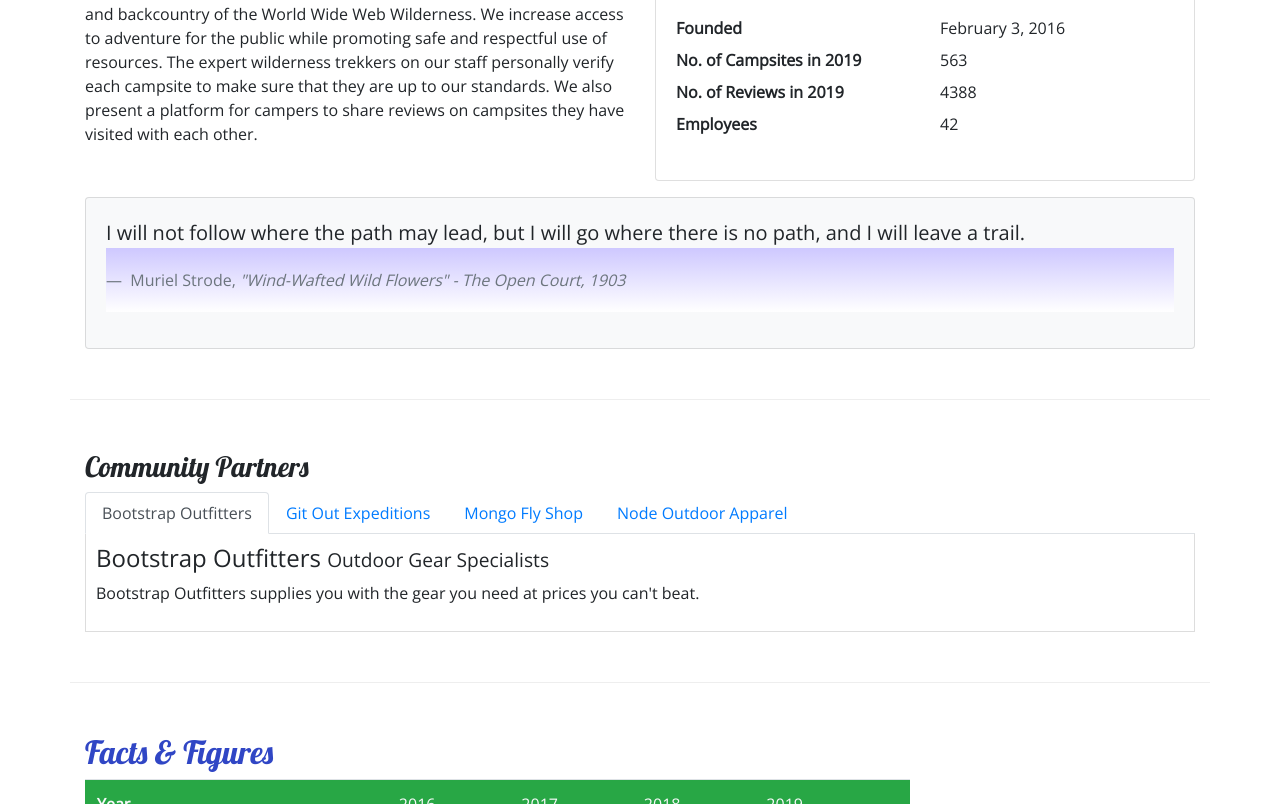
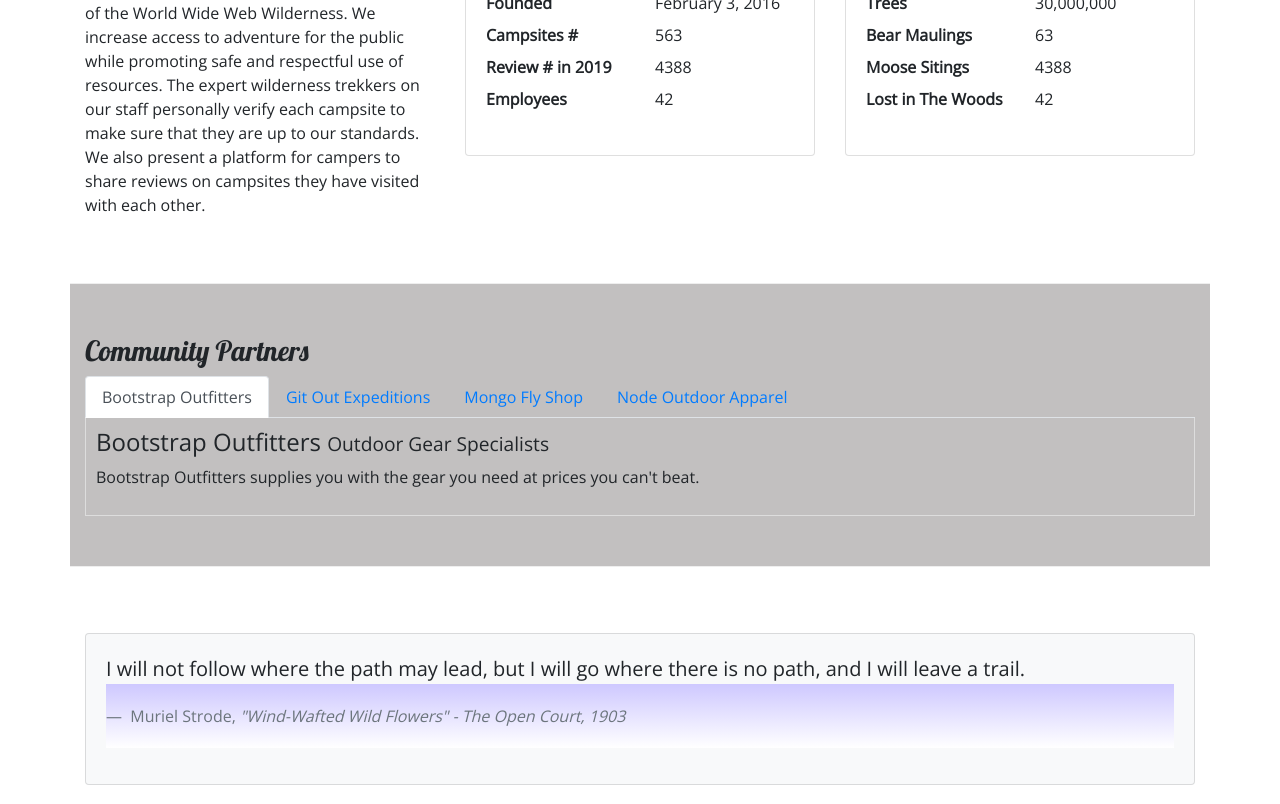
Before and after one commit to mattsander1966/newcampsite, a website: page aboutus.html in a window 1280 px wide. Shown: the part 467-1271 px from the top of the page. Drawn offline with nearby package versions, Linux system fonts and the light colour scheme.

Commit message:
Matts changes

```diff
--- a/aboutus.html
+++ b/aboutus.html
@@ -52,30 +52,18 @@
         <div class="collapse navbar-collapse" id="nucampNavbar">
           <ul class="navbar-nav">
             <li class="nav-item">
-              <a class="nav-link" href="index.html"
-                ><i class="fa fa-home fa-lg"></i>Home</a
-              >
+              <a class="nav-link" href="index.html"><i class="fa fa-home fa-lg"></i>Home</a>
             </li>
-            <li class="nav-item active">
-              <a class="nav-link" href="#"
-                ><i class="fa fa-info fa-lg"></i>About</a
-              >
+            <li class="nav-item active"><a class="nav-link" href="#"><i class="fa fa-info fa-lg"></i>About</a>
             </li>
-            <li class="nav-item">
-              <a class="nav-link" href="sites.html"
-                ><i class="fa fa-list fa-lg"></i> Sites</a
-              >
+            <li class="nav-item"><a class="nav-link" href="sites.html"><i class="fa fa-list fa-lg"></i> Sites</a>
             </li>
-            <li class="nav-item">
-              <a class="nav-link" href="contactus.html"
-                ><i class="fa fa-address-book fa-lg"></i> Contact</a
-              >
+            <li class="nav-item"><a class="nav-link" href="contactus.html"><i class="fa fa-address-book fa-lg"></i> Contact</a>
             </li>
           </ul>
         </div>
       </div>
     </nav>
-
     <div class="container">
       <div class="row">
         <div class="col">
@@ -84,40 +72,86 @@
             <li class="breadcrumb-item active">About</li>
           </ol>
           <h2>About Us</h2>
-          <hr />
         </div>
       </div>
-
       <div class="row row-content">
-        <div class="col-sm-6">
+        <div class="col-sm-4">
           <h3>Our Mission</h3>
           <p>
-            We present a curated database of the best campsites in the vast
-            woods and backcountry of the World Wide Web Wilderness. We increase
-            access to adventure for the public while promoting safe and
-            respectful use of resources. The expert wilderness trekkers on our
-            staff personally verify each campsite to make sure that they are up
-            to our standards. We also present a platform for campers to share
+            We present a curated database of the best campsites in the vast woods and backcountry of the World Wide Web Wilderness. We increase
+            access to adventure for the public while promoting safe and respectful use of resources. The expert wilderness trekkers on our
+            staff personally verify each campsite to make sure that they are up to our standards. We also present a platform for campers to share
             reviews on campsites they have visited with each other.
           </p>
         </div>
-        <div class="col-sm-6">
+        <div class="col-sm-4">
           <div class="card">
-            <h3 class="card-header bg-danger text-white">Facts At a Glance</h3>
+            <h3 class="card-header bg-success text-white">Facts At a Glance</h3>
             <div class="card-body">
               <dl class="row">
-                <dt class="col-6">Founded</dt>
-                <dd class="col-6">February 3, 2016</dd>
-                <dt class="col-6">No. of Campsites in 2019</dt>
-                <dd class="col-6">563</dd>
-                <dt class="col-6">No. of Reviews in 2019</dt>
-                <dd class="col-6">4388</dd>
-                <dt class="col-6">Employees</dt>
-                <dd class="col-6">42</dd>
+                <dt class="col-6">Founded</dt><dd class="col-6 mr-0">February 3, 2016</dd>
+                <dt class="col-6">Campsites # </dt><dd class="col-6">563</dd>
+                <dt class="col-6">Review # in 2019</dt><dd class="col-6">4388</dd>
+                <dt class="col-6">Employees</dt><dd class="col-6">42</dd>
               </dl>
             </div>
           </div>
         </div>
+        <div class="col-sm-4">
+          <div class="card">
+            <h3 class="card-header bg-success text-white">MORE Facts At a Glance</h3>
+            <div class="card-body">
+              <dl class="row">
+                <dt class="col-6">Trees</dt><dd class="col-6 mr-0">30,000,000</dd>
+                <dt class="col-6">Bear Maulings</dt><dd class="col-6">63</dd>
+                <dt class="col-6">Moose Sitings</dt><dd class="col-6">4388</dd>
+                <dt class="col-6">Lost in The Woods</dt><dd class="col-6">42</dd>
+              </dl>
+            </div>
+          </div>
+        </div>
+      </div>
+      <!-- Change the background of this div to light grey with a special class -->
+        <div class="row row-content" id="div1">
+          <div class="col">
+            <h3>Community Partners</h3>
+            <ul class="nav nav-tabs">
+              <li class="nav-item"><a class="nav-link active" href="#bootstrap" role="tab" data-toggle="tab">Bootstrap
+                  Outfitters</a>
+              </li>
+              <li class="nav-item"><a class="nav-link" href="#git" role="tab" data-toggle="tab">Git Out Expeditions</a>
+              </li>
+              <li class="nav-item"><a class="nav-link" href="#mongo" role="tab" data-toggle="tab">Mongo Fly Shop</a>
+              </li>
+              <li class="nav-item"><a class="nav-link" href="#node" role="tab" data-toggle="tab">Node Outdoor Apparel</a>
+              </li>
+            </ul>
+            <div class="tab-content">
+              <div role="tabpanel" class="tab-pane fade show active" id="bootstrap">
+                <h4>Bootstrap Outfitters <small>Outdoor Gear Specialists</small></h4>
+                <p class="d-none d-sm-block">Bootstrap Outfitters supplies you with the gear you need at prices you can't beat.
+                </p>
+              </div>
+              <div role="tabpanel" class="tab-pane fade" id="git">
+                <h4>Git Out Expeditions <small>Group Adventure Expeditions</small></h4>
+                <p class="d-none d-sm-block">Join Git Out Expeditions to explore new horizons with a group of other adventurers!
+                </p>
+              </div>
+              <div role="tabpanel" class="tab-pane fade" id="mongo">
+                <h4>Mongo Fly Shop <small>Your Neighborhood Fly Fishing Shop</small></h4>
+                <p class="d-none d-sm-block">Need a new fishing pole, a tacklebox, or flies of all kinds? Stop by Mongo Fly
+                  Shop.</p>
+              </div>
+              <div role="tabpanel" class="tab-pane fade" id="node">
+                <h4>Node Outdoor Apparel <small>Outdoor Clothes & Shoes</small></h4>
+                <p class="d-none d-sm-block">From polar fleeces to swimsuits, hiking boots to waders, a visit to Node will be
+                  sure to get you covered.</p>
+              </div>
+            </div>
+
+          </div>
+        </div>
+        <div class="row row-content">
         <div class="col">
           <div class="card bg-light mt-3">
             <blockquote class="blockquote card-body">
@@ -132,44 +166,12 @@
                 </cite>
               </footer>
             </blockquote>
+            </div>
           </div>
         </div>
-      </div>
 
-      <div class="row row-content">
-        <div class="col">
-          <h3>Community Partners</h3>
-                          <ul class="nav nav-tabs">
-                            <li class="nav-item"><a class="nav-link active" href="#bootstrap" role="tab" data-toggle="tab">Bootstrap Outfitters</a>
-                            </li>
-                            <li class="nav-item"><a class="nav-link" href="#git" role="tab" data-toggle="tab">Git Out Expeditions</a>
-                            </li>
-                            <li class="nav-item"><a class="nav-link" href="#mongo" role="tab" data-toggle="tab">Mongo Fly Shop</a>
-                            </li>
-                            <li class="nav-item"><a class="nav-link" href="#node" role="tab" data-toggle="tab">Node Outdoor Apparel</a>
-                            </li>
-                          </ul>
-                          <div class="tab-content">
-                            <div role="tabpanel" class="tab-pane fade show active" id="bootstrap">
-                              <h4>Bootstrap Outfitters <small>Outdoor Gear Specialists</small></h4>
-                              <p class="d-none d-sm-block">Bootstrap Outfitters supplies you with the gear you need at prices you can't beat.</p>
-                            </div>
-                            <div role="tabpanel" class="tab-pane fade" id="git">
-                              <h4>Git Out Expeditions <small>Group Adventure Expeditions</small></h4>
-                              <p class="d-none d-sm-block">Join Git Out Expeditions to explore new horizons with a group of other adventurers!</p>
-                            </div>
-                            <div role="tabpanel" class="tab-pane fade" id="mongo">
-                              <h4>Mongo Fly Shop <small>Your Neighborhood Fly Fishing Shop</small></h4>
-                              <p class="d-none d-sm-block">Need a new fishing pole, a tacklebox, or flies of all kinds? Stop by Mongo Fly Shop.</p>
-                            </div>
-                            <div role="tabpanel" class="tab-pane fade" id="node">
-                              <h4>Node Outdoor Apparel <small>Outdoor Clothes & Shoes</small></h4>
-                              <p class="d-none d-sm-block">From polar fleeces to swimsuits, hiking boots to waders, a visit to Node will be sure to get you covered.</p>
-                            </div>
-                          </div>
 
-        </div>
-      </div>
+
       <div class="row row-content">
         <div class="col-sm-9">
           <h2>Facts &amp; Figures</h2>
```
